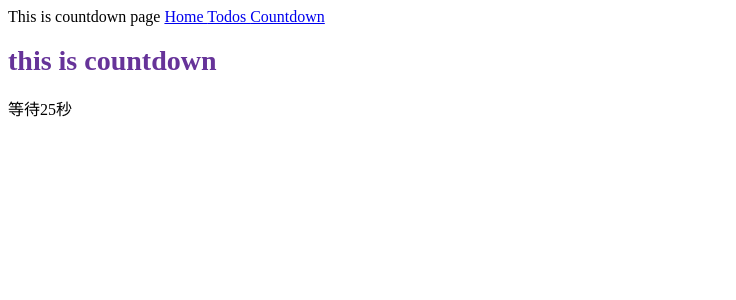
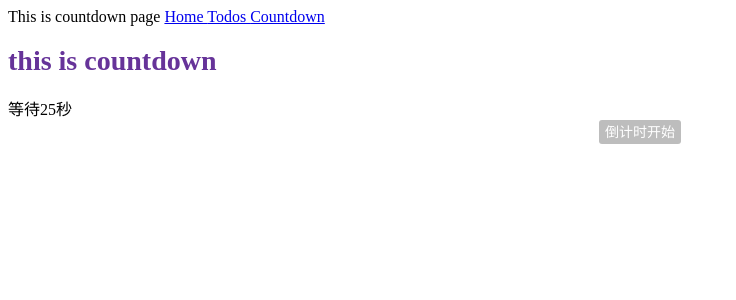
Before and after one commit to Lozoe/webpack-demo, a Vue app: page /#/countdown in a window 1280 px wide. Shown: the top 300 px of the page, without its empty margins (0-736 px from the left). Built offline with nearby package versions, Linux system fonts and the light colour scheme.

Commit message:
add button test

```diff
--- /dev/null
+++ b/src/components/Countdownbutton.vue
@@ -0,0 +1,85 @@
+<template>
+  <Button
+    size="small"
+    :bgcolor="start ? '' : '#bdbdbd'"
+    :class="start ? 'btn-hollow' : ''"
+    >{{btnText}}
+    </Button>
+</template>
+
+<script>
+import Button from '@/components/Button'
+export default {
+  name: 'ComCountdownButton',
+  extends: Button,
+  components: { Button },
+  data () {
+    return {
+      btnText: '获取',
+      timer: null,
+      start: false,
+      runTime: this.second
+    }
+  },
+  props: {
+    initStr: String,
+    second: {
+      default: 60,
+      validator (val) {
+        return /^\d*$/.test(val)
+      }
+    },
+    runStr: {
+      type: String,
+      default: '{%s}秒重新开始'
+    },
+    resetStr: {
+      type: String,
+      default: '重来'
+    },
+    value: {
+      type: Boolean,
+      default: false
+    }
+  },
+  methods: {
+    run () {
+      this.btnText = this.getStr(this.runTime)
+      this.timer = setInterval(() => {
+        this.runTime--
+        this.btnText = this.getStr(this.runTime)
+        this.runTime <= 0 && this.stop()
+      }, 1000)
+    },
+    stop () {
+      this.btnText = this.resetStr
+      this.start = false
+      this.runTime = this.second
+      this.$emit('stop')
+      clearInterval(this.timer)
+    },
+    getStr (second) {
+      return this.runStr.replace(/\{([^{]*?)%s(.*?)\}/g, second)
+    }
+  },
+  watch: {
+    value (val) {
+      this.start = val
+      if (val) {
+        this.run()
+      }
+      this.$emit('input')
+    }
+  },
+  created () {
+    if (this.initStr) this.btnText = this.initStr
+  },
+  destroyed () {
+    this.stop()
+  }
+}
+</script>
+<!-- Add 'scoped' attribute to limit CSS to this component only -->
+<style scoped lang="scss">
+
+</style>
--- /dev/null
+++ b/src/components/button.vue
@@ -0,0 +1,88 @@
+<template>
+    <button class="com-button" :class="classes" :style="{backgroundColor: bgcolor, color: color, width: width}" :type="actiontype" @click="buttonClick">
+        <slot></slot>
+    </button>
+</template>
+
+<script type="text/babel">
+export default {
+  name: 'ComButton',
+  props: {
+    disabled: Boolean,
+    actiontype: {
+      validator (value) {
+        return ['button', 'submit', 'reset'].indexOf(value) > -1
+      },
+      default: 'button'
+    },
+    type: {
+      validator (value) {
+        return ['primary', 'gray', 'hollow'].indexOf(value) > -1
+      },
+      default: 'primary'
+    },
+    size: {
+      validator (value) {
+        return ['small', 'normal'].indexOf(value) > -1
+      },
+      default: 'normal'
+    },
+    bgcolor: String,
+    color: String,
+    width: {
+      type: String
+    }
+  },
+  computed: {
+    classes () {
+      return `btn-${this.size} btn-${this.type}`
+    }
+  },
+  methods: {
+    buttonClick () {
+      this.$emit('button-click', this)
+    }
+  }
+}
+</script>
+
+<style lang="scss" scoped>
+.com-button {
+  display: block;
+  margin: 0 auto;
+  border-radius: 3px;
+  outline: none;
+  border: none;
+
+  &.btn-normal {
+    width: 355px;
+    height: 39px;
+    font-size: 16px;
+  }
+
+  &.btn-small {
+    height: 24px;
+    padding: 0 6px;
+    line-height: 24px;
+    font-size: 14px;
+  }
+
+  &.btn-primary {
+    color: #fff;
+    background-color: green;
+  }
+
+  &.btn-gray {
+    color: #9e9e9e;
+    background-color: #dcdcdd;
+  }
+
+  &.btn-hollow {
+    opacity: 0.5;
+    border: 1px solid #bbb;
+    background-color: #fff;
+    color: #888;
+    text-transform: uppercase;
+  }
+}
+</style>
--- a/src/components/countdown.vue
+++ b/src/components/countdown.vue
@@ -4,7 +4,7 @@
 
 <script>
 export default {
-  name: 'my-countdown',
+  name: 'ComCountdown',
   // template: tpl,
   data () {
     return {
@@ -60,7 +60,7 @@ export default {
 }
 </script>
 <!-- Add "scoped" attribute to limit CSS to this component only -->
-<style scoped lang="less">
+<style scoped lang="scss">
 h1, h2 {
   font-weight: normal;
 }
--- a/src/pages/Countdown.vue
+++ b/src/pages/Countdown.vue
@@ -6,19 +6,25 @@
     <router-link to="countdown"> Countdown </router-link>
     <h1 class="title">this is countdown</h1>
     <Countdown :time="time"></Countdown>
+    <CountdownButton :initStr="initStr" :second="second" :runStr="runStr" :resetStr="resetStr" @stop="onCountdownEnd" @click.native="nativeClick" v-model="start"></CountdownButton>
   </div>
 </template>
 
 <script>
 import { mapGetters, mapActions } from 'vuex'
-import Countdown from '@/components/countdown'
+import Countdown from '@/components/Countdown'
+import CountdownButton from '@/components/CountdownButton'
 export default {
   data: () => {
     return {
-      // time: 60
+      start: false,
+      initStr: '倒计时开始',
+      second: 3,
+      runStr: `{%s}秒结束`,
+      resetStr: '重新点过'
     }
   },
-  components: { Countdown },
+  components: { Countdown, CountdownButton },
   computed: {
     ...mapGetters([
       'time'
@@ -33,6 +39,13 @@ export default {
     ]),
     updateCountDownTime (time) {
       this.updateTime(time)
+    },
+    onCountdownEnd () {
+
+    },
+    nativeClick () {
+      this.start = true
+      console.log('native click')
     }
   },
 
```
